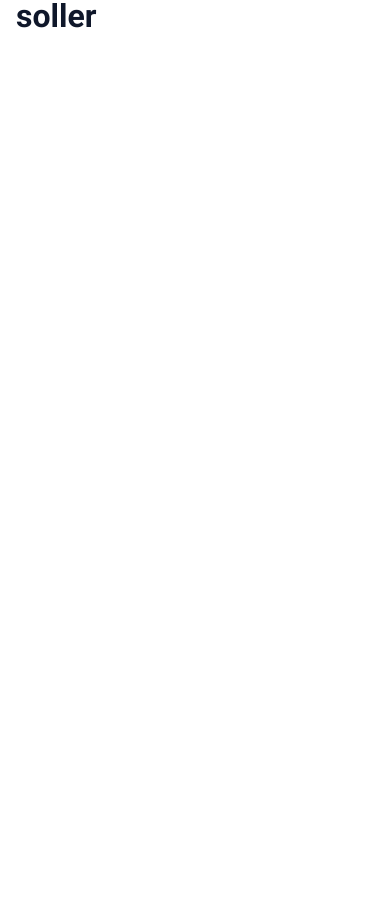
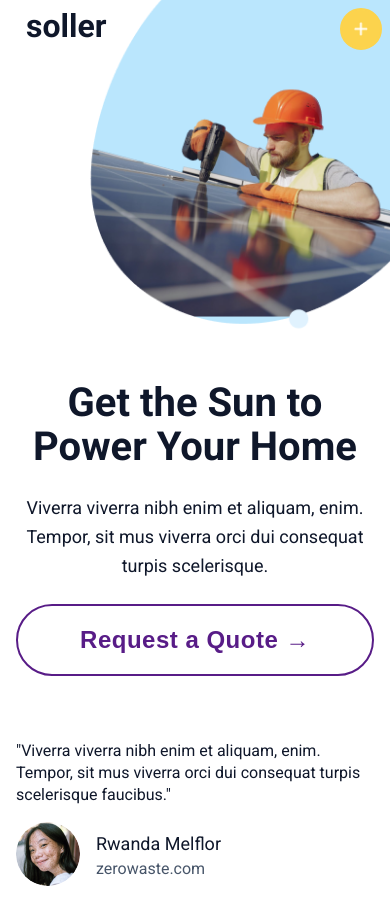
Before and after one commit to zingarelli/Buzzvel_2024_Test, a React (Vite) app: page / in a window 390 px wide. Shown: the top 924 px of the page. Before the commit the page ends 844 px from the top, so only its background shows below. Built offline with nearby package versions, Linux system fonts and the light colour scheme.

Commit message:
add Hero section (mobile)

```diff
--- /dev/null
+++ b/src/components/LandingPage/Hero/Hero.module.css
@@ -0,0 +1,50 @@
+.navWrapper {
+    height: 333px;
+}
+
+.nav {
+    padding: 10px;
+}
+
+.nav__button {
+    position: absolute;
+    right: 8px;
+    top: 8px;
+}
+
+.nav__bg {
+    position: absolute;
+    right: 0;
+    top: 0;
+    z-index: -100;
+}
+
+.nav__bg>img {
+    width: 365px;
+}
+
+.content {
+    padding: 48px 0;
+    display: flex;
+    flex-direction: column;
+    row-gap: 64px;
+}
+
+.main {
+    display: flex;
+    flex-direction: column;
+    row-gap: 24px;
+    text-align: center;
+}
+
+.title {
+    font-size: var(--heading-2);
+    font-weight: 700;
+    line-height: 44px;
+}
+
+.text {
+    font-size: var(--md);
+    font-weight: 400;
+    line-height: 29px;
+}
--- a/src/components/LandingPage/Hero/index.jsx
+++ b/src/components/LandingPage/Hero/index.jsx
@@ -1,7 +1,36 @@
+import styles from './Hero.module.css';
+import workerSmall from '../../../assets/worker-mobile.png';
+import worker from '../../../assets/worker.png';
+import { testimonials } from '../../../mock/testimonials';
 import Logo from "../../Logo";
+import QuoteButton from '../../QuoteButton';
+import Testimonial from '../../Testimonial';
+import MenuButton from '../../MenuButton';
 
+/**
+ * Renders the Hero section of the landing page.
+ */
 export default function Hero() {
-  return (
-    <Logo />
-  )
+    return (
+        <header>
+            <div className={styles.navWrapper}>
+                <nav className={styles.nav}>
+                    <Logo />
+                    <MenuButton className={styles.nav__button} />
+                    <picture className={styles.nav__bg}>
+                        <source media="(max-width: 600px)" srcSet={workerSmall} />
+                        <img src={worker} alt="a worker installing solar panels" />
+                    </picture>
+                </nav>
+            </div>
+            <div className={styles.content}>
+                <section className={styles.main}>
+                    <h1 className={styles.title}>Get the Sun to Power Your Home</h1>
+                    <p className={styles.text}>Viverra viverra nibh enim et aliquam, enim. Tempor, sit mus viverra orci dui consequat turpis scelerisque.</p>
+                    <QuoteButton />
+                </section>
+                <Testimonial content={testimonials[0]} highlight />
+            </div>
+        </header>
+    );
 }
```
Also changed, not shown: src/assets/worker-mobile.png (added), src/assets/worker.png (added).
